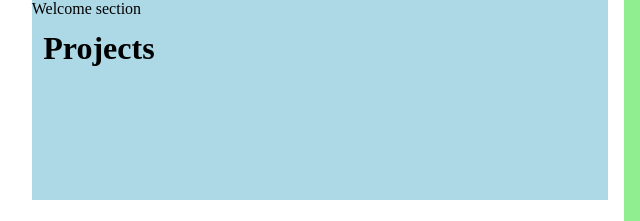
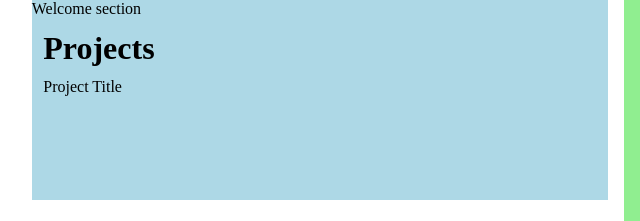
Before and after one commit to Rcorr7/Profile, a plain HTML site: page index.html in a window 1280 px wide. Shown: the part 286-507 px from the top of the page, 54-694 px from the left. Drawn offline with Linux system fonts and the light colour scheme.

Commit message:
Updated File

```diff
--- a/index.html
+++ b/index.html
@@ -57,6 +57,7 @@
             </div>
             <div id="welcome-section">Welcome section
                 <h1 id="projects">Projects</h1>
+                <div class="project-title">Project Title</div>
             </div>
             <div id="sec2">Section 2</div>
             <div id="sec3">Section 3</div>
```
